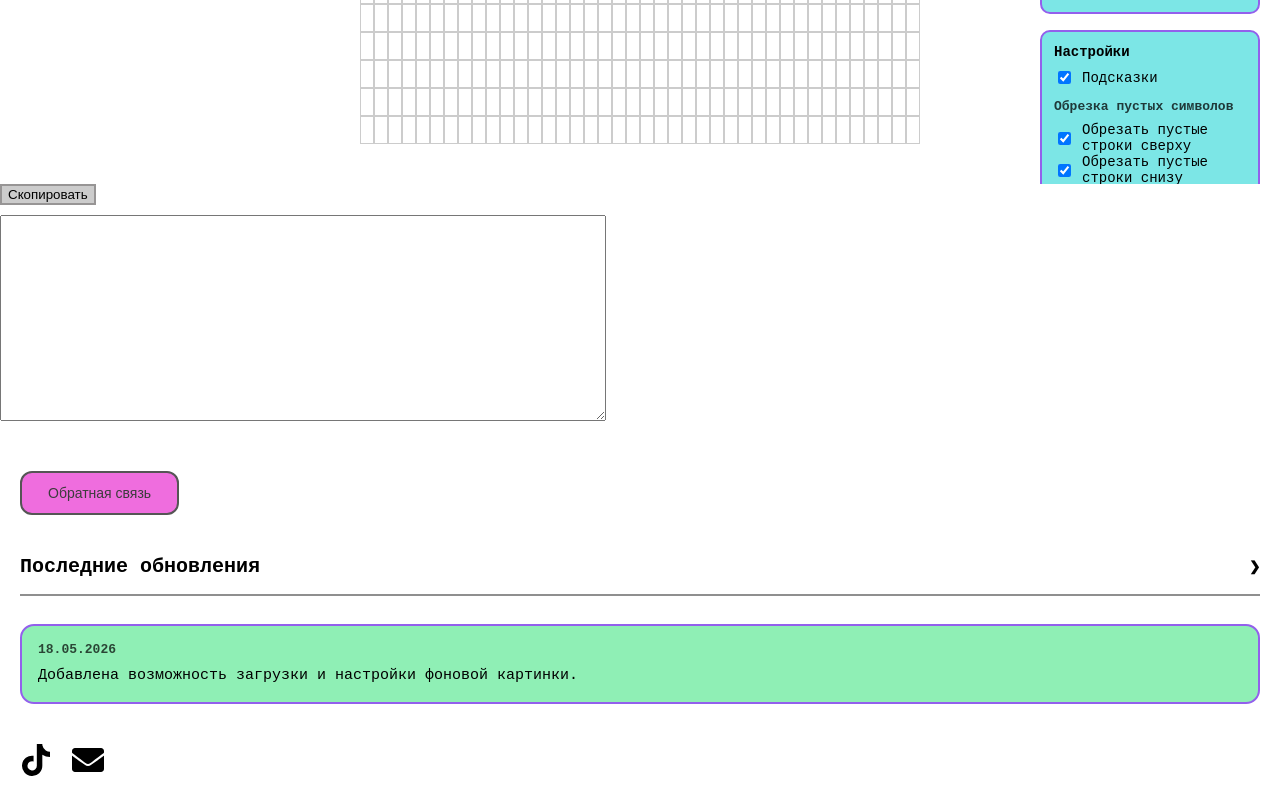
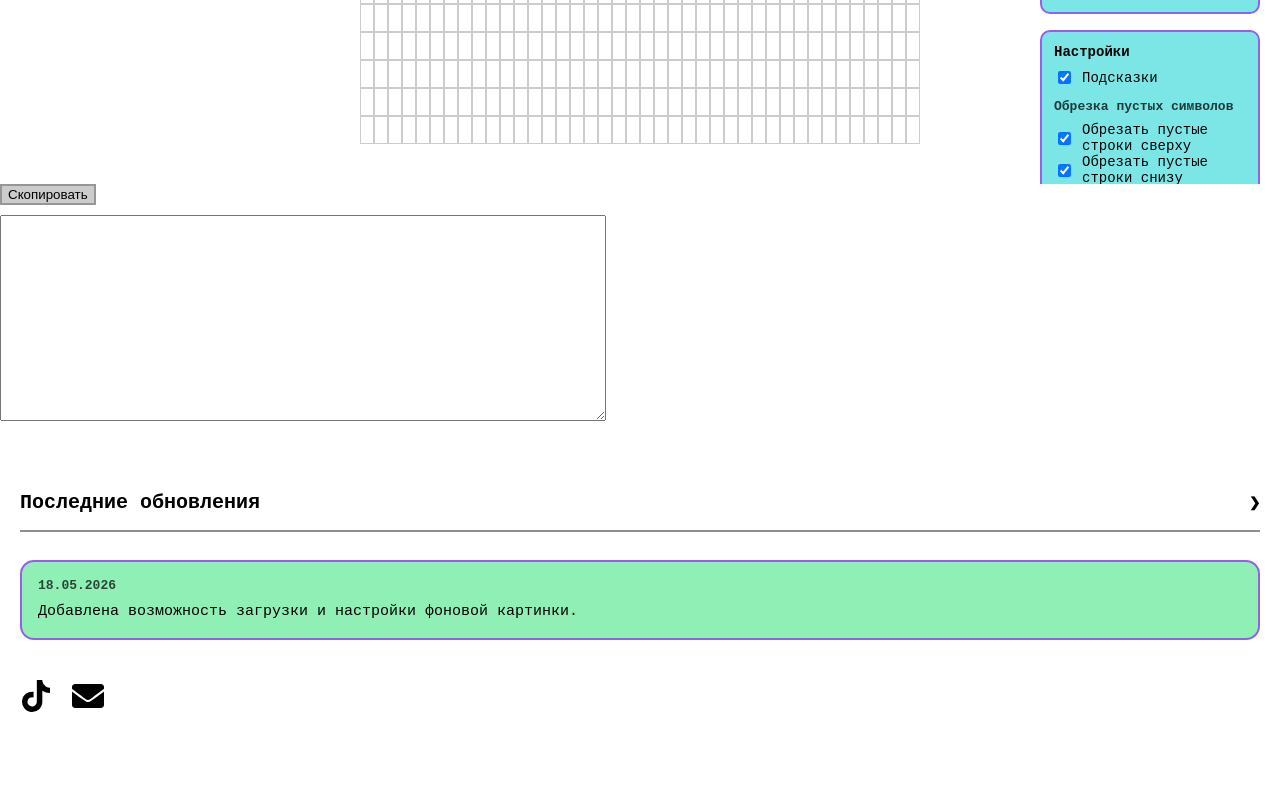
Before and after one commit to PinguiculaW/dots, a React (Vite) app: page / in a window 1280 px wide. Shown: the part 534-1334 px from the top of the page. After the commit the page ends 1270 px from the top, so only its background shows below. Built offline with nearby package versions, Linux system fonts and the light colour scheme; a web font is replaced by a local one.

Commit message:
Last changes (#16)
* без кнопки обр связь

* изменён адрес почты

* изменён адрес тт

```diff
--- a/src/AppInner.tsx
+++ b/src/AppInner.tsx
@@ -539,14 +539,6 @@ export default function AppInner({
           trimLeft={trimLeft}
       />
 
-      <div style={{ marginBottom: 20, marginLeft: 20, textAlign: "left" }}>
-        <button
-            onClick={onOpenFeedback}
-            className="feedback-button"
-        >
-          Обратная связь
-        </button>
-      </div>
 
       <div className="updates-section">
 
@@ -594,7 +586,7 @@ export default function AppInner({
 
       <div className="tiktok-footer">
         <a
-            href="https://www.tiktok.com/@ТВОЙ_АККАУНТ"
+            href="https://www.tiktok.com/@dots.fsk8"
             target="_blank"
             rel="noopener noreferrer"
             aria-label="TikTok"
@@ -603,7 +595,7 @@ export default function AppInner({
         </a>
 
         <a
-            href="mailto:42braille.dots@gmail.com"
+            href="mailto:dots.fsk8@mail.ru"
             aria-label="Email"
         >
           <FaEnvelope size={32} />
```
